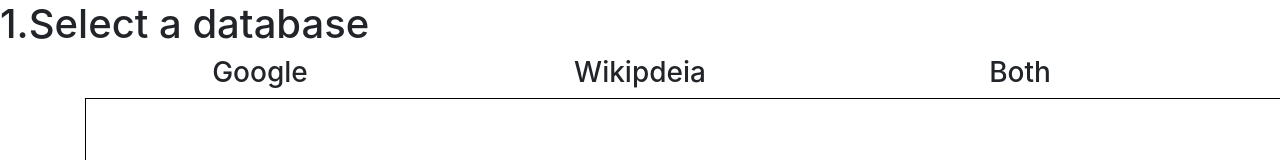
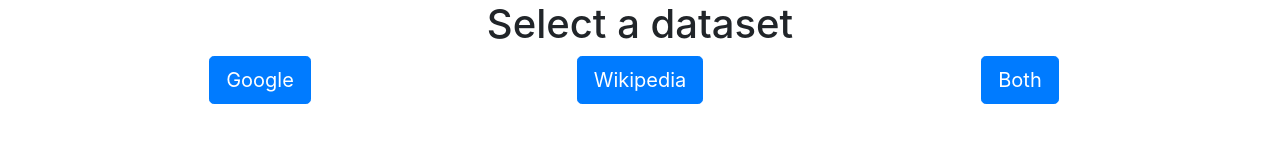
Before and after one commit to tejasipalkar/Visitpedia, a plain HTML site: page UI_1.html in a window 1280 px wide. Shown: the top 160 px of the page. Drawn offline with nearby package versions, Linux system fonts and the light colour scheme.

Commit message:
Update UI_1.html

```diff
--- a/UI_1.html
+++ b/UI_1.html
@@ -1,36 +1,46 @@
 <!DOCTYPE html>
 <html lang="en">
 <head>
-  <title>Bootstrap Example</title>
+  <title>Visitpedia</title>
   <meta charset="utf-8">
   <meta name="viewport" content="width=device-width, initial-scale=1">
   <link rel="stylesheet" href="https://maxcdn.bootstrapcdn.com/bootstrap/4.1.3/css/bootstrap.min.css">
-  <script src="https://ajax.googleapis.com/ajax/libs/jquery/3.3.1/jquery.min.js"></script>
-  <script src="https://cdnjs.cloudflare.com/ajax/libs/popper.js/1.14.3/umd/popper.min.js"></script>
-  <script src="https://maxcdn.bootstrapcdn.com/bootstrap/4.1.3/js/bootstrap.min.js"></script>
+  <link href="https://fonts.googleapis.com/css?family=Pacifico" rel="stylesheet">
+  <style>
+  h1 {
+
+    margin:20px
+    font-family: 'Pacifico', cursive;
+    }
+  h1
+</style>
 </head>
+
 <body>
 
 <div >
-  <h1>1.Select a database</h1>
+  <h1 align="center">Select a dataset</h1>
 </div>
 
 <div class="container" align="center">
   <div class="row">
     <div class="col-sm-4">
-      <h3>Google</h3>
+      <input class="btn btn-primary btn-lg" type="button" value="Google">
 
     </div>
     <div class="col-sm-4">
-      <h3>Wikipdeia</h3>
+      <input class="btn btn-primary btn-lg" type="button" value="Wikipedia">
 
     </div>
     <div class="col-sm-4">
-      <h3>Both</h3>
+      <input class="btn btn-primary btn-lg" type="button" value="Both">
 
     </div>
   </div>
-<canvas id="myCanvas" width="1280" height="720" style="border:1px solid #000000;">
+<canvas id="myCanvas" width="1280" height="720" >
+  <script src="https://ajax.googleapis.com/ajax/libs/jquery/3.3.1/jquery.min.js"></script>
+  <script src="https://cdnjs.cloudflare.com/ajax/libs/popper.js/1.14.3/umd/popper.min.js"></script>
+  <script src="https://maxcdn.bootstrapcdn.com/bootstrap/4.1.3/js/bootstrap.min.js"></script>
 </canvas>
 </body>
 </html>
```
